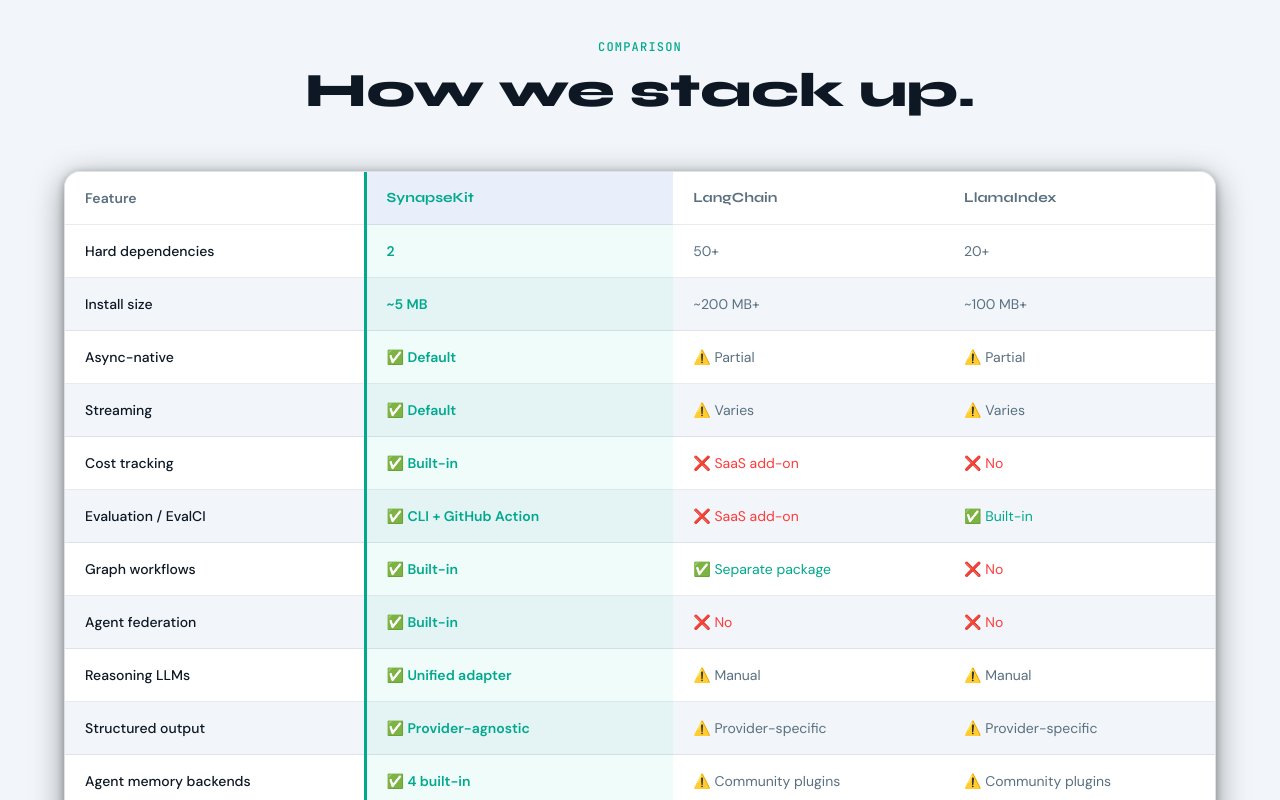
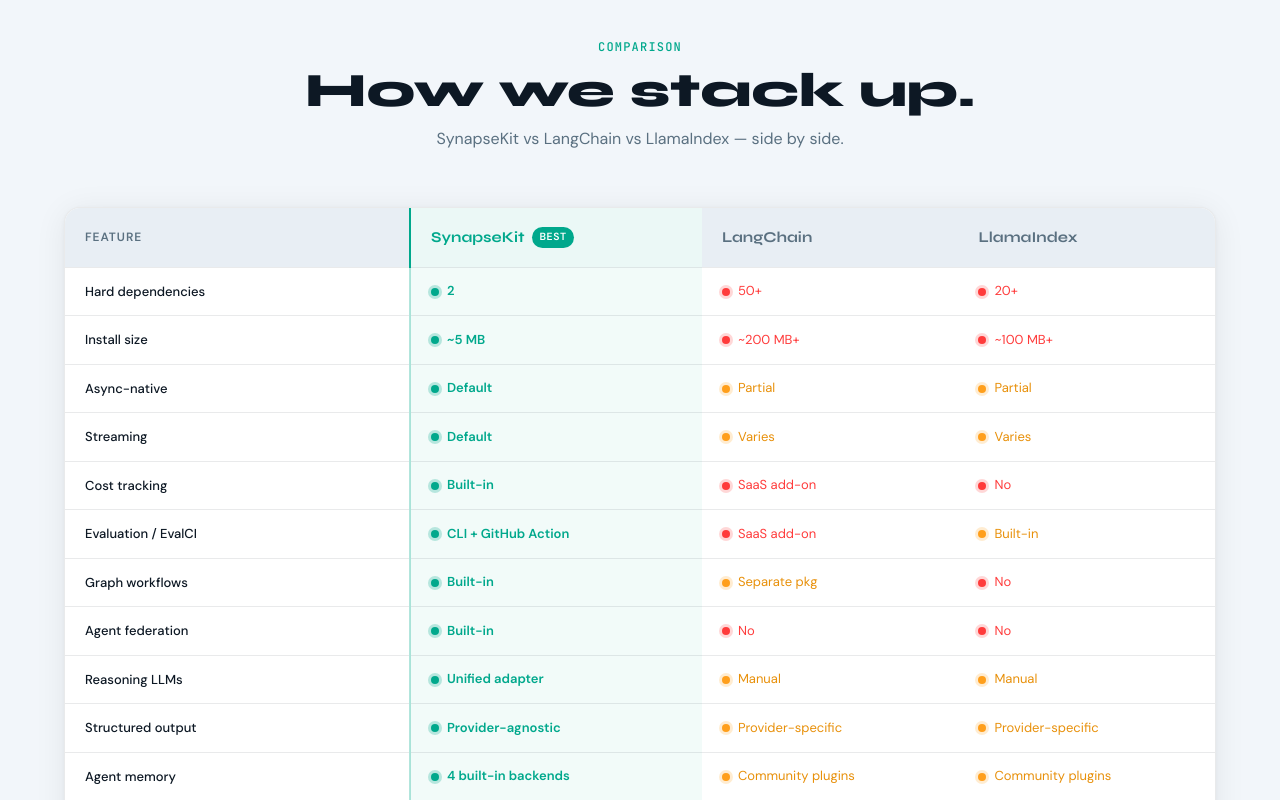
Before and after one commit to SynapseKit/synapsekit-ui, a Next.js app: page / in a window 1280 px wide. Shown: the part 6140-6940 px from the top of the page. Built offline with nearby package versions, Linux system fonts and the light colour scheme.

Commit message:
feat(comparison): redesign table with status badges, winner column highlight, row hover

```diff
--- a/src/components/sections/Comparison.tsx
+++ b/src/components/sections/Comparison.tsx
@@ -3,41 +3,85 @@
 import { useReveal } from "@/hooks/useReveal";
 
 const ROWS = [
-  { label: "Hard dependencies", sk: "2", a: "50+", b: "20+" },
-  { label: "Install size", sk: "~5 MB", a: "~200 MB+", b: "~100 MB+" },
+  { label: "Hard dependencies", sk: "✅ 2", a: "❌ 50+", b: "❌ 20+" },
+  { label: "Install size", sk: "✅ ~5 MB", a: "❌ ~200 MB+", b: "❌ ~100 MB+" },
   { label: "Async-native", sk: "✅ Default", a: "⚠️ Partial", b: "⚠️ Partial" },
   { label: "Streaming", sk: "✅ Default", a: "⚠️ Varies", b: "⚠️ Varies" },
   { label: "Cost tracking", sk: "✅ Built-in", a: "❌ SaaS add-on", b: "❌ No" },
-  { label: "Evaluation / EvalCI", sk: "✅ CLI + GitHub Action", a: "❌ SaaS add-on", b: "✅ Built-in" },
-  { label: "Graph workflows", sk: "✅ Built-in", a: "✅ Separate package", b: "❌ No" },
+  { label: "Evaluation / EvalCI", sk: "✅ CLI + GitHub Action", a: "❌ SaaS add-on", b: "⚠️ Built-in" },
+  { label: "Graph workflows", sk: "✅ Built-in", a: "⚠️ Separate pkg", b: "❌ No" },
   { label: "Agent federation", sk: "✅ Built-in", a: "❌ No", b: "❌ No" },
   { label: "Reasoning LLMs", sk: "✅ Unified adapter", a: "⚠️ Manual", b: "⚠️ Manual" },
   { label: "Structured output", sk: "✅ Provider-agnostic", a: "⚠️ Provider-specific", b: "⚠️ Provider-specific" },
-  { label: "Agent memory backends", sk: "✅ 4 built-in", a: "⚠️ Community plugins", b: "⚠️ Community plugins" },
+  { label: "Agent memory", sk: "✅ 4 built-in backends", a: "⚠️ Community plugins", b: "⚠️ Community plugins" },
   { label: "Observability", sk: "✅ Prometheus + Grafana", a: "❌ No", b: "❌ No" },
   { label: "Type safety", sk: "✅ Strict dataclasses", a: "⚠️ Partial", b: "⚠️ Partial" },
   { label: "License", sk: "Apache 2.0", a: "MIT", b: "MIT" },
 ];
 
-const HEADERS = ["SynapseKit", "LangChain", "LlamaIndex"] as const;
+type Status = "good" | "bad" | "warn" | "neutral";
+
+function parseCell(value: string): { status: Status; text: string } {
+  if (value.startsWith("✅")) return { status: "good", text: value.slice(2).trim() };
+  if (value.startsWith("❌")) return { status: "bad", text: value.slice(2).trim() };
+  if (value.startsWith("⚠️")) return { status: "warn", text: value.slice(3).trim() };
+  return { status: "neutral", text: value };
+}
+
+const STATUS_DOT: Record<Status, { bg: string; ring: string }> = {
+  good:    { bg: "#00A88C", ring: "rgba(0,168,140,0.25)" },
+  bad:     { bg: "#FF3B3B", ring: "rgba(255,59,59,0.2)" },
+  warn:    { bg: "#FF9F1C", ring: "rgba(255,159,28,0.2)" },
+  neutral: { bg: "transparent", ring: "transparent" },
+};
+
+function StatusDot({ status }: { status: Status }) {
+  if (status === "neutral") return null;
+  const { bg, ring } = STATUS_DOT[status];
+  return (
+    <span
+      style={{
+        display: "inline-block",
+        width: 8,
+        height: 8,
+        borderRadius: "50%",
+        background: bg,
+        boxShadow: `0 0 0 3px ${ring}`,
+        flexShrink: 0,
+        marginTop: 1,
+      }}
+    />
+  );
+}
 
 function Cell({ value, highlight }: { value: string; highlight?: boolean }) {
-  const isGood = value.startsWith("✅");
-  const isBad = value.startsWith("❌");
+  const { status, text } = parseCell(value);
+  const textColor = highlight
+    ? status === "good" ? "var(--accent)" : status === "bad" ? "#FF6B6B" : status === "warn" ? "#FFB347" : "var(--text)"
+    : status === "good" ? "var(--green)" : status === "bad" ? "var(--red)" : status === "warn" ? "#E8900A" : "var(--text-muted)";
+
   return (
     <td
-      className={`px-5 py-4 text-sm ${highlight ? "table-highlight font-semibold" : ""}`}
       style={{
-        color: highlight
-          ? "var(--accent)"
-          : isGood
-          ? "var(--green)"
-          : isBad
-          ? "var(--red)"
-          : "var(--text-muted)",
+        padding: "14px 20px",
+        background: highlight ? "rgba(0,168,140,0.05)" : "transparent",
+        borderLeft: highlight ? "2px solid rgba(0,168,140,0.3)" : "none",
       }}
     >
-      {value}
+      <span style={{ display: "flex", alignItems: "center", gap: 8 }}>
+        <StatusDot status={status} />
+        <span
+          style={{
+            fontSize: "0.8125rem",
+            color: textColor,
+            fontWeight: highlight ? 600 : 400,
+            fontFamily: highlight ? "var(--font-dm-sans)" : undefined,
+            lineHeight: 1.4,
+          }}
+        >
+          {text}
+        </span>
+      </span>
     </td>
   );
 }
@@ -65,34 +109,79 @@ export default function Comparison() {
           >
             How we stack up.
           </h2>
+          <p style={{ color: "var(--text-muted)", marginTop: "0.75rem", fontSize: "1rem" }}>
+            SynapseKit vs LangChain vs LlamaIndex — side by side.
+          </p>
         </div>
 
         <div
           ref={ref}
           className="reveal overflow-x-auto rounded-2xl"
-          style={{ border: "1px solid var(--border)", boxShadow: "var(--shadow-lg)" }}
+          style={{
+            border: "1px solid var(--border)",
+            boxShadow: "0 4px 32px rgba(0,0,0,0.07), 0 1px 4px rgba(0,0,0,0.04)",
+            background: "var(--surface)",
+          }}
         >
-          <table className="w-full min-w-[640px]">
+          <table className="w-full min-w-[640px]" style={{ borderCollapse: "collapse" }}>
             <thead>
-              <tr style={{ borderBottom: "1px solid var(--border)" }}>
+              <tr>
                 <th
-                  className="px-5 py-4 text-left text-sm font-semibold"
-                  style={{ color: "var(--text-muted)", background: "var(--surface)" }}
+                  style={{
+                    padding: "18px 20px",
+                    textAlign: "left",
+                    fontSize: "0.75rem",
+                    fontWeight: 600,
+                    letterSpacing: "0.08em",
+                    textTransform: "uppercase",
+                    color: "var(--text-muted)",
+                    background: "var(--surface2)",
+                    borderBottom: "1px solid var(--border)",
+                    width: "30%",
+                  }}
                 >
                   Feature
                 </th>
-                {HEADERS.map((h, i) => (
+                {(["SynapseKit", "LangChain", "LlamaIndex"] as const).map((h, i) => (
                   <th
                     key={h}
-                    className="px-5 py-4 text-left text-sm font-semibold"
                     style={{
-                      fontFamily: "var(--font-syne)",
-                      color: i === 0 ? "var(--accent)" : "var(--text-muted)",
-                      background: i === 0 ? "rgba(0,71,255,0.04)" : "var(--surface)",
-                      borderLeft: i === 0 ? "3px solid var(--accent)" : undefined,
+                      padding: "18px 20px",
+                      textAlign: "left",
+                      background: i === 0 ? "rgba(0,168,140,0.08)" : "var(--surface2)",
+                      borderBottom: "1px solid var(--border)",
+                      borderLeft: i === 0 ? "2px solid var(--accent)" : "none",
                     }}
                   >
-                    {h}
+                    <span style={{ display: "flex", alignItems: "center", gap: 8 }}>
+                      <span
+                        style={{
+                          fontFamily: "var(--font-syne)",
+                          fontSize: "0.9375rem",
+                          fontWeight: 700,
+                          color: i === 0 ? "var(--accent)" : "var(--text-muted)",
+                        }}
+                      >
+                        {h}
+                      </span>
+                      {i === 0 && (
+                        <span
+                          style={{
+                            fontSize: "0.65rem",
+                            fontWeight: 700,
+                            letterSpacing: "0.06em",
+                            textTransform: "uppercase",
+                            background: "var(--accent)",
+                            color: "#fff",
+                            padding: "2px 7px",
+                            borderRadius: 99,
+                            lineHeight: 1.6,
+                          }}
+                        >
+                          Best
+                        </span>
+                      )}
+                    </span>
                   </th>
                 ))}
               </tr>
@@ -103,12 +192,22 @@ export default function Comparison() {
                   key={row.label}
                   style={{
                     borderTop: "1px solid var(--border)",
-                    background: i % 2 === 0 ? "var(--surface)" : "var(--bg)",
+                    transition: "background 0.15s",
+                  }}
+                  onMouseEnter={e => {
+                    (e.currentTarget as HTMLTableRowElement).style.background = "rgba(0,168,140,0.03)";
+                  }}
+                  onMouseLeave={e => {
+                    (e.currentTarget as HTMLTableRowElement).style.background = "transparent";
                   }}
                 >
                   <td
-                    className="px-5 py-4 text-sm font-medium"
-                    style={{ color: "var(--text)" }}
+                    style={{
+                      padding: "14px 20px",
+                      fontSize: "0.8125rem",
+                      fontWeight: 500,
+                      color: "var(--text)",
+                    }}
                   >
                     {row.label}
                   </td>
```
